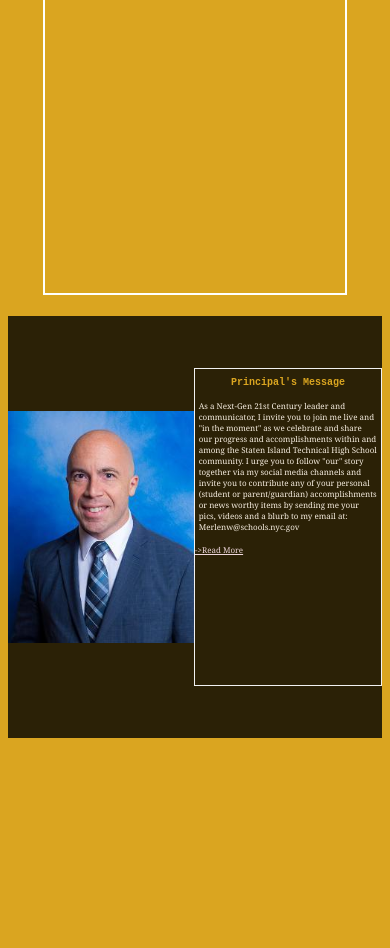
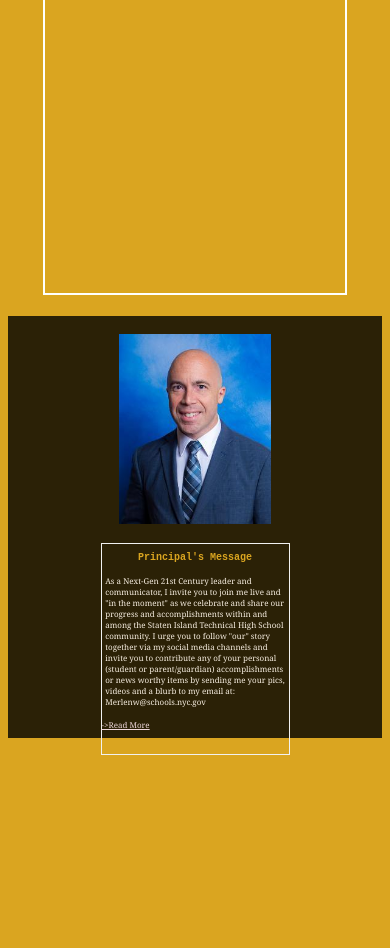
Before and after one commit to jchen2021/school-website, a website built with Parcel: page src/index.html in a window 390 px wide. Shown: the part 634-1582 px from the top of the page. Before the commit the page ends 1513 px from the top, so only its background shows below. Built offline with nearby package versions, Linux system fonts and the light colour scheme; a web font is replaced by a local one.

Commit message:
looks better i guess

```diff
--- a/src/scss/_cb2.scss
+++ b/src/scss/_cb2.scss
@@ -9,14 +9,21 @@
             justify-content: space-evenly;
         }
     }
+
+    @include phone{
+        @include flex-collum{
+
+        }
+    }
     img{
+        padding:5%;
         width: auto;
         height:80%;
         @include tablet{
             height:70%;
         }
         @include phone{
-            height: 55%;
+            height: 45%;
         }
     }
 }
@@ -59,8 +66,11 @@
     @include desktop{
         font-size: 1.8rem;
     }
+    @include laptop{
+        font-size: 1.5rem;
+    }
     @include tablet{
-        font-size: 1.2rem;
+        font-size: 1rem;
     }
     @include phone{
         font-size: 0.8rem;
--- a/src/scss/_navigation.scss
+++ b/src/scss/_navigation.scss
@@ -106,8 +106,11 @@
   float: right;
   padding: 0.8rem 0.8rem 0 0;
 
-  @include laptop{
+  @include desktop{
     visibility: hidden;
+  }
+  @include tablet{
+    visibility:visible;
   }
 
 }
```
Also changed, not shown: 3 other files.
